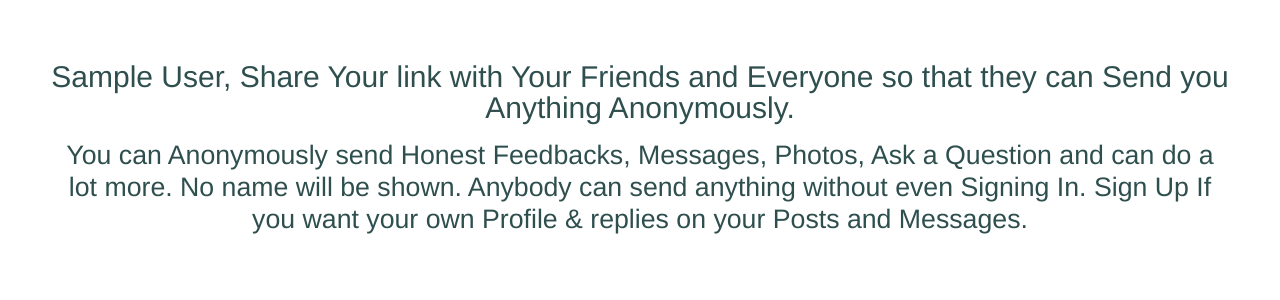
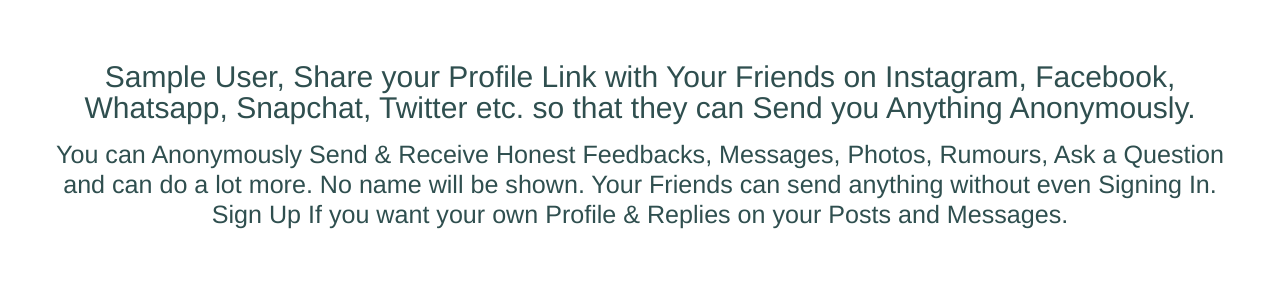
Before and after one commit to 66abcxyz/abcdefgh, a Rails app: template app/views/profiles/index.html+phone.haml in a window 1280 px wide. Shown: the part 129-429 px from the top of the page. Run offline with Rails 7, Linux system fonts and the light colour scheme; the template is opened without the code that fills it, so the values that code supplies are empty; the visitor is signed in with stand-in values (Sample User, id 1); style sheets or scripts are compiled from the project's sources; some libraries are stand-ins or nearby versions.

Commit message:
first commit

```diff
--- a/app/assets/stylesheets/home.scss
+++ b/app/assets/stylesheets/home.scss
@@ -51,7 +51,7 @@
 	margin: 1.55rem 0 1.1rem 0;
 	text-align: center;
 	color: #2F4F4F;
-	font-size: 2.67rem;
+	font-size: 2.51rem;
 	line-height: 1.2;
 	font-weight: 500;
 }
--- a/app/views/layouts/application.html+phone.haml
+++ b/app/views/layouts/application.html+phone.haml
@@ -1,7 +1,7 @@
 !!!
 %html
 %head
-  %title InSecret - Send anything Anonymously to your Friends and Everyone. The best and most secure Anonymous Social Network of the world.
+  %title InSecret - Send & Receive anything Anonymously to your Friends. The best and most secure Anonymous Social Network of the world.
   = stylesheet_link_tag    'application', media: 'all'
   = javascript_include_tag 'application'
   %link{:rel => "stylesheet", :href => "https://maxcdn.bootstrapcdn.com/bootstrap/3.3.7/css/bootstrap.min.css"}
--- a/app/views/layouts/application.html.haml
+++ b/app/views/layouts/application.html.haml
@@ -1,7 +1,7 @@
 !!!
 %html
 %head
-  %title InSecret - Send anything Anonymously to your Friends and Everyone. The best and most secure Anonymous Social Network of the world.
+  %title InSecret - Send & Receive anything Anonymously from your Friends. The best and most secure Anonymous Social Network of the world.
   = stylesheet_link_tag    'application', media: 'all'
   = javascript_include_tag 'application'
   %link{:rel => "stylesheet", :href => "https://maxcdn.bootstrapcdn.com/bootstrap/3.3.7/css/bootstrap.min.css"}
--- a/app/views/profiles/index.html+phone.haml
+++ b/app/views/profiles/index.html+phone.haml
@@ -1,23 +1,23 @@
 - if user_signed_in?
   %p#intro2-m
-    #{current_user.name}, Share Your link with Your Friends and Everyone so that they can Send you Anything Anonymously.
+    #{current_user.name}, Share your Profile Link with Your Friends on Instagram, Facebook, Whatsapp, Snapchat, Twitter etc. so that they can Send you Anything Anonymously.
     %br/
   %p#intro2-m
-    You can Anonymously send Honest Feedbacks, Messages, Photos, Ask a Question and can do a lot more. No name will be shown. Anybody can send anything without even Signing In. Sign Up If you want your own Profile & replies on your Posts and Messages.
+    You can Anonymously Send & Receive Honest Feedbacks, Messages, Photos, Rumours, Ask a Question and can do a lot more. No name will be shown. Your Friends can send anything without even Signing In. Sign Up If you want your own Profile & Replies on your Posts and Messages.
     %br/
 
 - else
   %p#instavoto2-m
-    "Send Anything to your Friends and Everyone Anonymously. InSecret is the best Anonymous Social Network of the world. It's the Easiest, Coolest and Most Secure."
+    "Send and Receive Anything from your Friends Anonymously. InSecret is the best Anonymous Social Network of the world. It's the Easiest, Coolest and Most Secure."
     %br/
   %p#intro2-m
-    1. Just Sign Up and Share your Profile Link with your Friends and Everyone on Instagram, Facebook, Whatsapp, Snapchat, Twitter etc.
+    1. Just Sign Up and Share your Profile Link with your Friends on Instagram, Facebook, Whatsapp, Snapchat, Twitter etc.
     %br/
   %p#intro2-m
-    2. See what your Friends and Everyone sends you Anonymously. Anyone can send you Anything and You can see, reply and delete sent Posts & Messages.
+    2. See what your Friends sends you Anonymously. Your Friends can send you Anything and You can see, reply and delete sent Posts & Messages.
     %br/
   %p#intro2-m
-    You can Anonymously send Honest Feedbacks, Messages, Photos, Ask a Question and can do a lot more. No name will be shown. Anybody can send anything without even Signing In. Sign Up If you want your own Profile & replies on your Posts and Messages.
+    You can Anonymously Send & Receive Honest Feedbacks, Messages, Photos, Rumours, Ask a Question and can do a lot more. No name will be shown. Your Friends can send anything without even Signing In. Sign Up If you want your own Profile & wants to see Replies on your Posts and Messages.
     %br/
 
   %p#search-h-m You will have profile like these Users after Signing up:
--- a/app/views/profiles/index.html.haml
+++ b/app/views/profiles/index.html.haml
@@ -1,23 +1,23 @@
 - if user_signed_in?
   %p#instavoto2
-    #{current_user.name}, Share Your link with Your Friends and Everyone so that they can Send you Anything Anonymously.
+    #{current_user.name}, Share your Profile Link with Your Friends on Instagram, Facebook, Whatsapp, Snapchat, Twitter etc. so that they can Send you Anything Anonymously.
     %br/
   %p#intro2
-    You can Anonymously send Honest Feedbacks, Messages, Photos, Ask a Question and can do a lot more. No name will be shown. Anybody can send anything without even Signing In. Sign Up If you want your own Profile & replies on your Posts and Messages.
+    You can Anonymously Send & Receive Honest Feedbacks, Messages, Photos, Rumours, Ask a Question and can do a lot more. No name will be shown. Your Friends can send anything without even Signing In. Sign Up If you want your own Profile & Replies on your Posts and Messages.
     %br/
 
 - else
   %p#instavoto2
-    "Send Anything to your Friends and Everyone Anonymously. InSecret is the best Anonymous Social Network of the world. It's the Easiest, Coolest and Most Secure."
+    "Send and Receive Anything from your Friends Anonymously. InSecret is the best Anonymous Social Network of the world. It's the Easiest, Coolest and Most Secure."
     %br/
   %p#intro2
-    1. Just Sign Up and Share your Profile Link with your Friends and Everyone on Instagram, Facebook, Whatsapp, Snapchat, Twitter etc.
+    1. Just Sign Up and Share your Profile Link with your Friends on Instagram, Facebook, Whatsapp, Snapchat, Twitter etc.
     %br/
   %p#intro2
-    2. See what your Friends and Everyone sends you Anonymously. Anyone can send you Anything and You can see, reply and delete sent Posts & Messages.
+    2. See what your Friends sends you Anonymously. Your Friends can send you Anything and You can see, reply and delete sent Posts & Messages.
     %br/
   %p#intro2
-    You can Anonymously send Honest Feedbacks, Messages, Photos, Ask a Question and can do a lot more. No name will be shown. Anybody can send anything without even Signing In. Sign Up If you want your own Profile & replies on your Posts and Messages.
+    You can Anonymously Send & Receive Honest Feedbacks, Messages, Photos, Rumours, Ask a Question and can do a lot more. No name will be shown. Your Friends can send anything without even Signing In. Sign Up If you want your own Profile & wants to see Replies on your Posts and Messages.
     %br/
 
   %p#search-h You will have profile like these Users after Signing up:
```
Also changed, not shown: 2 other files.
